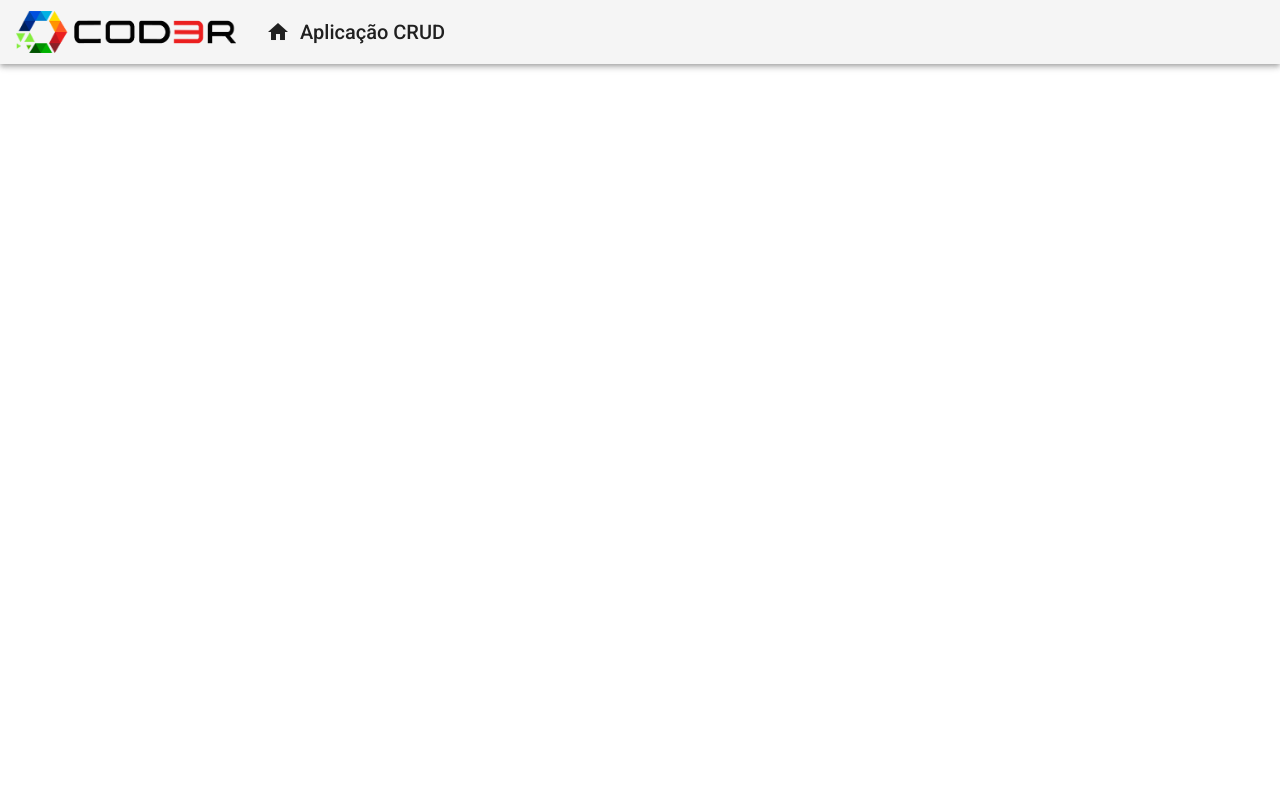
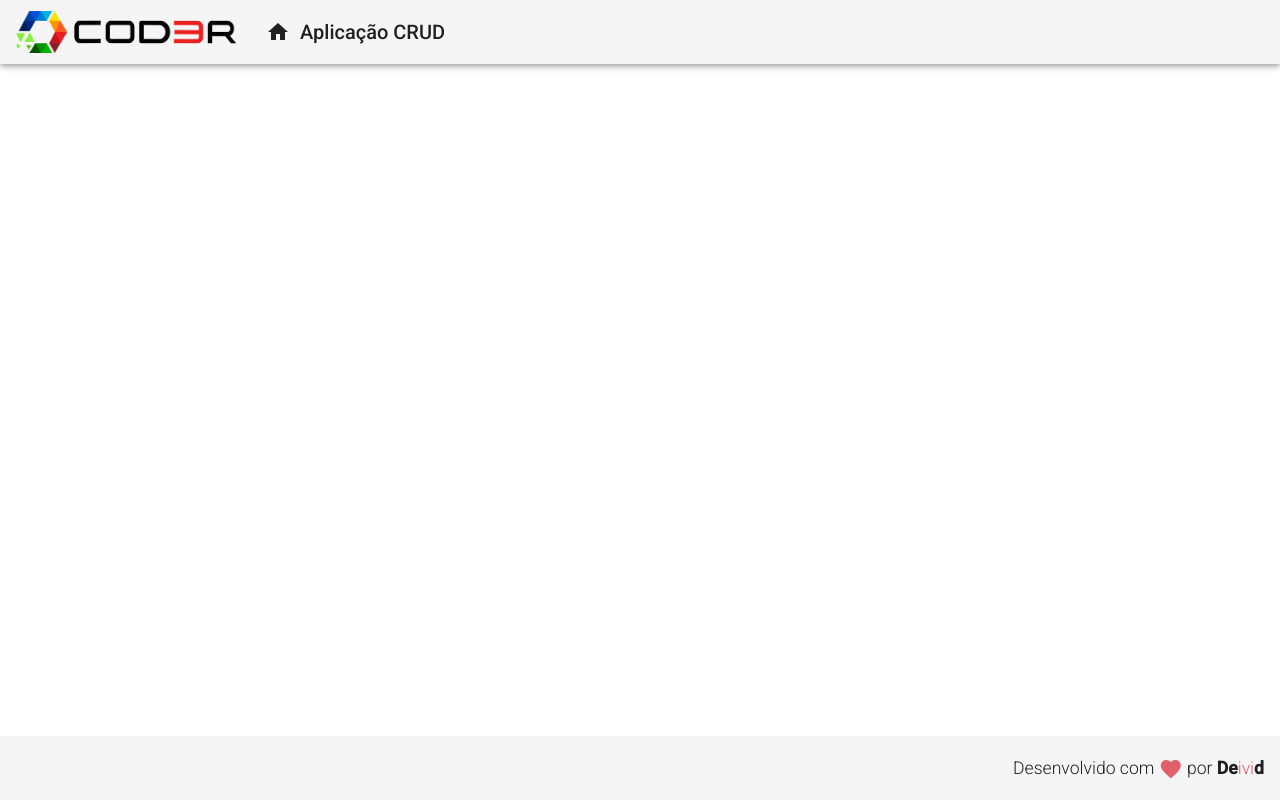
Before and after one commit to Deividadrian/CRUD-frontend, an Angular app: page / in a window 1280 px wide. Built offline with nearby package versions, Linux system fonts and the light colour scheme.

Commit message:
Criado o componente footer

```diff
--- a/src/app/app.component.html
+++ b/src/app/app.component.html
@@ -1 +1,2 @@
 <app-header></app-header>
+<app-footer></app-footer>
--- a/src/app/app.module.ts
+++ b/src/app/app.module.ts
@@ -7,11 +7,13 @@
 import { HeaderComponent } from './components/template/header/header.component';
 
 import { MatToolbarModule } from  '@angular/material/toolbar';
+import { FooterComponent } from './components/template/footer/footer.component';
 
 @NgModule({
   declarations: [
     AppComponent,
-    HeaderComponent
+    HeaderComponent,
+    FooterComponent
   ],
   imports: [
     BrowserModule,
--- /dev/null
+++ b/src/app/components/template/footer/footer.component.css
@@ -0,0 +1,12 @@
+.footer {
+  position: fixed;
+  bottom: 0;
+
+  display: flex;
+  justify-content: flex-end;
+}
+
+.footer span {
+  font-weight: 300;
+  font-size: 1.1rem;
+}
--- /dev/null
+++ b/src/app/components/template/footer/footer.component.html
@@ -0,0 +1,7 @@
+<mat-toolbar class="footer">
+  <span>
+    Desenvolvido com
+    <i class="material-icons red v-middle"> favorite </i>
+    por <strong>De<span class="red">ivi</span>d</strong>
+  </span>
+</mat-toolbar>
--- /dev/null
+++ b/src/app/components/template/footer/footer.component.ts
@@ -0,0 +1,15 @@
+import { Component, OnInit } from '@angular/core';
+
+@Component({
+  selector: 'app-footer',
+  templateUrl: './footer.component.html',
+  styleUrls: ['./footer.component.css']
+})
+export class FooterComponent implements OnInit {
+
+  constructor() { }
+
+  ngOnInit(): void {
+  }
+
+}
--- a/src/styles.css
+++ b/src/styles.css
@@ -1,4 +1,18 @@
 /* You can add global styles to this file, and also import other style files */
 
-html, body { height: 100%; }
-body { margin: 0; font-family: Roboto, "Helvetica Neue", sans-serif; }
+html,
+body {
+  height: 100%;
+}
+body {
+  margin: 0;
+  font-family: Roboto, 'Helvetica Neue', sans-serif;
+}
+
+.red {
+  color: rgb(227, 94, 107);
+}
+
+.v-middle {
+  vertical-align: middle;
+}
```
